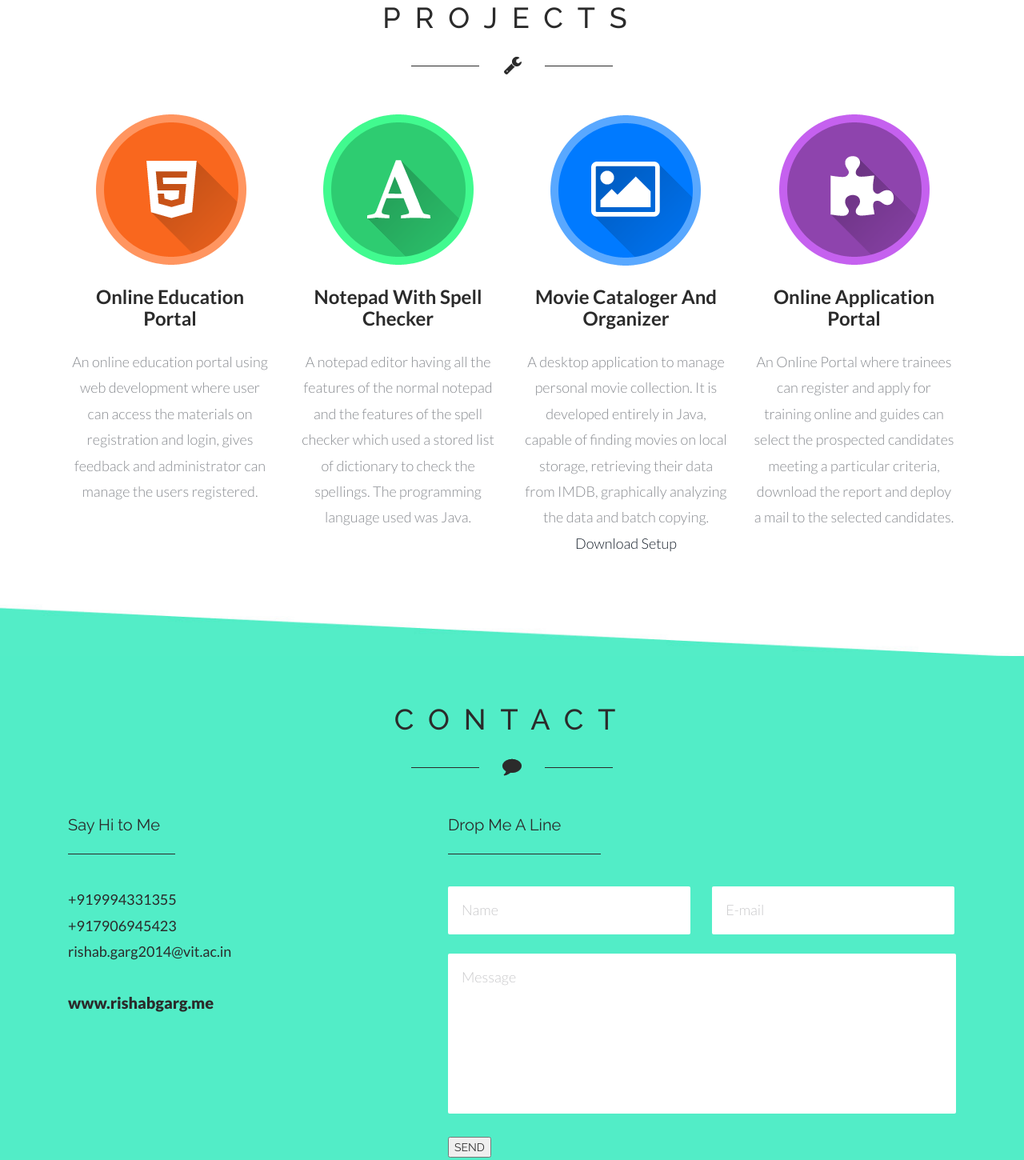
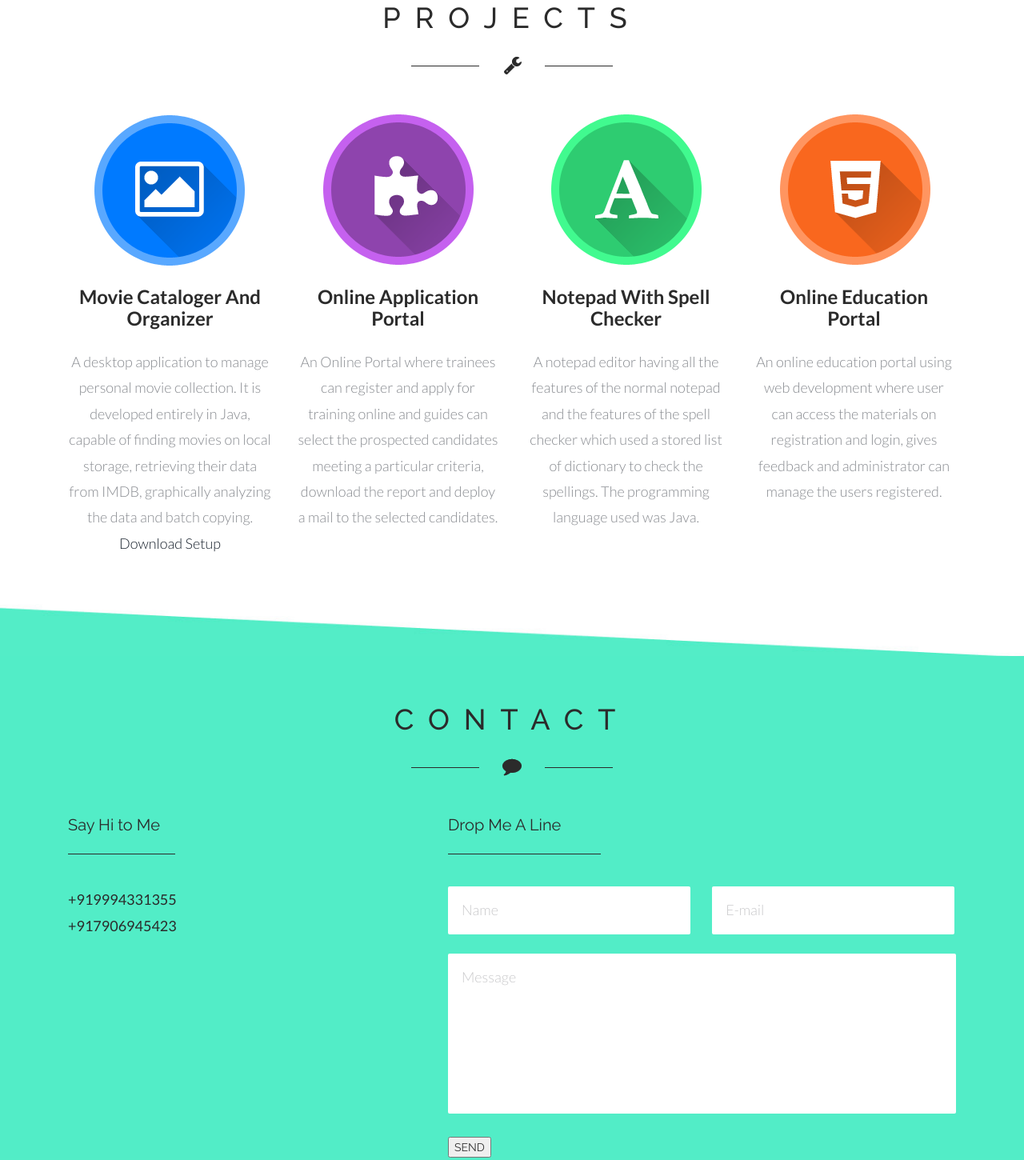
Before and after one commit to ripgitrash/ripgitrash.github.io, a plain HTML site: page index.html in a window 1280 px wide. Shown: the part 2939-4389 px from the top of the page at 80% size. Drawn offline with Linux system fonts and the light colour scheme.

Commit message:
Bugs Fixed

```diff
--- a/index.html
+++ b/index.html
@@ -285,12 +285,20 @@
                     </div>
                     <div class="strip text-center"><img src="images/ser.png" alt=" "/></div>
                     <div class="ser-grids">
- <div class="col-md-3 ser-grid">
-                        <a href="https://github.com/ripgitrash/Education-Portal" target="_blank">
-                            <div class="ser-imagea"></div>
-                            <hov><h3 >Online Education Portal</h3></a></hov>
-                                <p>An online education portal using web development where user can access the materials on registration and login, gives feedback and administrator can manage the users registered.</p>
+
+                        <div class="col-md-3 ser-grid">
+                        <a href="https://github.com/ripgitrash/Movie-Cataloger" target="_blank">
+                            <div class="ser-imageb"></div>
+                            <hov><h3 >Movie Cataloger And Organizer</h3></a></hov>
+                            <p>A desktop application to manage personal movie collection. It is developed entirely in Java, capable of finding movies on local storage, retrieving their data from IMDB, graphically analyzing the data and batch copying. <a href="https://github.com/ripgitrash/Movie-Cataloger/raw/master/MovieCataloger.exe">Download Setup</a></p>
                         </div>
+                        <div class="col-md-3 ser-grid">
+                        <a href="https://github.com/ripgitrash/ONGC-Project" target="_blank">
+                            <div class="ser-imaged"></div>
+                            <hov><h3  >Online Application Portal</h3></a></hov>
+                            <p>An Online Portal where trainees can register and apply for training online and guides can select the  prospected candidates meeting a particular criteria, download the report and deploy a mail to the selected candidates.</p>
+                            </div>
+
 
                         <div class="col-md-3 ser-grid">
                         <a href="https://github.com/ripgitrash/Spell-Checker" target="_blank">
@@ -299,19 +307,12 @@
                             <p>A notepad editor having all the features of the normal notepad and the features of the spell checker which used a stored list of dictionary to check the spellings. The programming language used was Java.</p>
                             </div>
 
-                        <div class="col-md-3 ser-grid">
-                        <a href="https://github.com/ripgitrash/Movie-Cataloger" target="_blank">
-                            <div class="ser-imageb"></div>
-                            <hov><h3 >Movie Cataloger And Organizer</h3></a></hov>
-                            <p>A desktop application to manage personal movie collection. It is developed entirely in Java, capable of finding movies on local storage, retrieving their data from IMDB, graphically analyzing the data and batch copying. <a href="https://github.com/ripgitrash/Movie-Cataloger/raw/master/MovieCataloger.exe"><p>Download Setup</p></a>
+                     <div class="col-md-3 ser-grid">
+                        <a href="https://github.com/ripgitrash/Education-Portal" target="_blank">
+                            <div class="ser-imagea"></div>
+                            <hov><h3 >Online Education Portal</h3></a></hov>
+                                <p>An online education portal using web development where user can access the materials on registration and login, gives feedback and administrator can manage the users registered.</p>
                         </div>
-
-                        <div class="col-md-3 ser-grid">
-                        <a href="https://github.com/ripgitrash/ONGC-Project" target="_blank">
-                            <div class="ser-imaged"></div>
-                            <hov><h3  >Online Application Portal</h3></a></hov>
-                            <p>An Online Portal where trainees can register and apply for training online and guides can select the  prospected candidates meeting a particular criteria, download the report and deploy a mail to the selected candidates.</p>
-                            </div>
 
                         <div class="clearfix"></div>
                     </div>
@@ -335,8 +336,6 @@
                             <ul>
                                 <li>+919994331355</li>
                                 <li>+917906945423</li>
-                                <li><a href="mailto:rishab.garg2014@vit.ac.in">rishab.garg2014@vit.ac.in</a></li>
-                                <li><a href="www.rishabgarg.me">www.rishabgarg.me</a></li>
                             </ul>
                         </div>
                         <div class="col-md-7 contact-right">
--- a/js/contact_me.js
+++ b/js/contact_me.js
@@ -18,7 +18,7 @@ $(function() {
                 firstName = name.split(' ').slice(0, -1).join(' ');
             }
             $.ajax({
-					url: "https://formspree.io/rishab.garg2014@vit.ac.in",
+					url: "https://formspree.io/rishu_garg1996@yahoo.co.in",
 					method: "POST",
 					data: {message: finalmessage},
 					dataType: "json",
```
